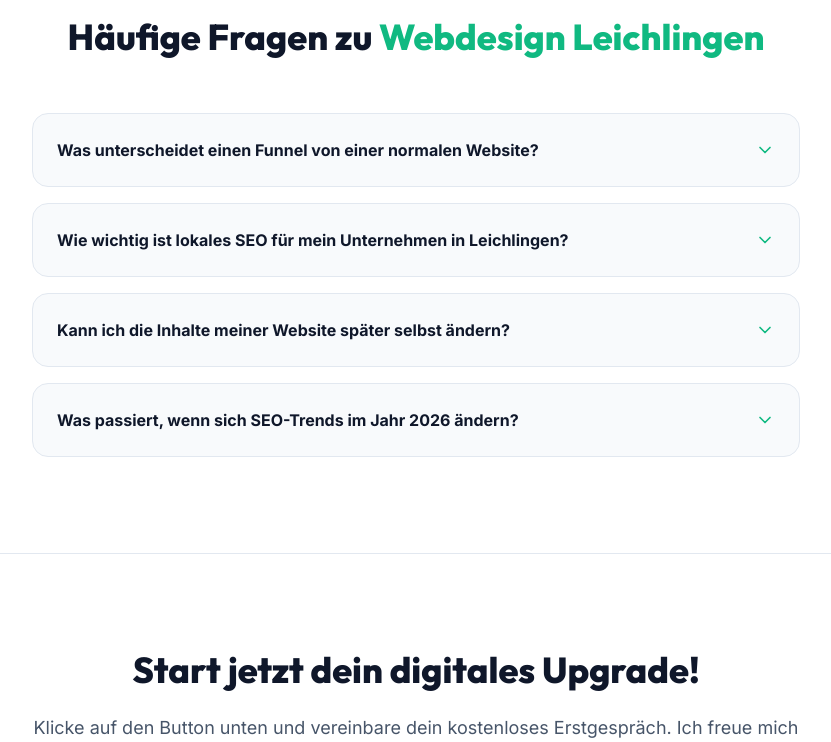
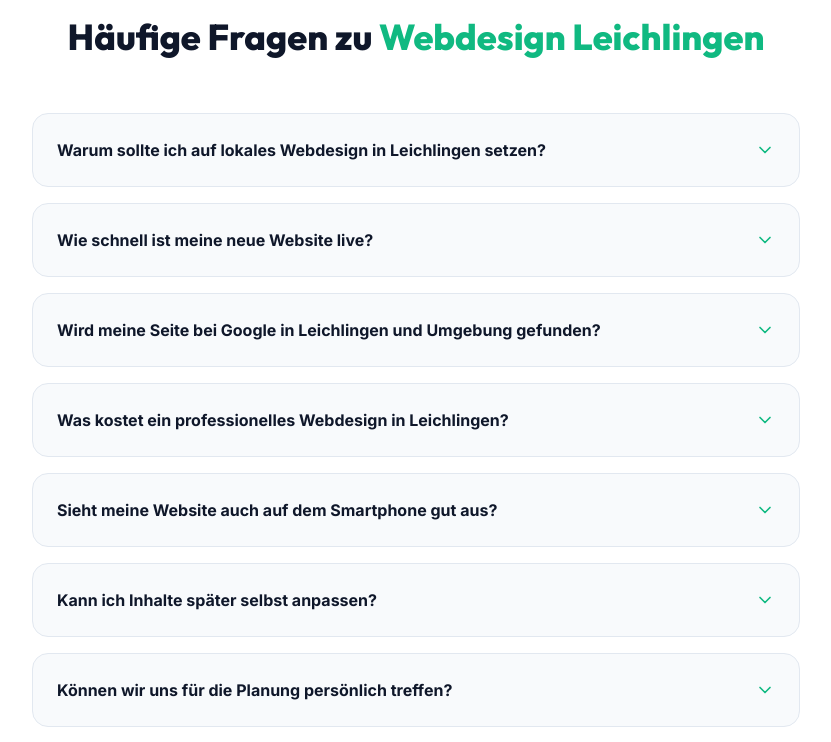
Before and after one commit to timmsug-source/website-linkedin, a Next.js app: page /webdesign/leichlingen in a window 1280 px wide. Shown: the part 8940-9682 px from the top of the page, without its empty margins (224-1055 px from the left). Built offline with nearby package versions, Linux system fonts and the light colour scheme.

Commit message:
content: update FAQ for Leichlingen LP

```diff
--- a/src/app/(marketing)/webdesign/leichlingen/page.tsx
+++ b/src/app/(marketing)/webdesign/leichlingen/page.tsx
@@ -68,20 +68,36 @@ const leichlingenService = {
   ],
   faq: [
     {
-      q: "Was unterscheidet einen Funnel von einer normalen Website?",
-      a: "Eine normale Website ist oft ein reines Informationsarchiv. Ein Funnel hingegen ist ein geführter Prozess, der darauf optimiert ist, den Besucher zu einer bestimmten Handlung zu bewegen. Das erhöht die Conversion-Rate drastisch."
+      q: "Warum sollte ich auf lokales Webdesign in Leichlingen setzen?",
+      a: "Ein Webauftritt „von der Stange“ ignoriert oft die regionalen Gegebenheiten. Wenn wir dein Webdesign in Leichlingen umsetzen, achten wir darauf, dass du genau die Kunden aus der Blütenstadt und dem Umland (wie Witzhelden, Langenfeld oder Solingen) ansprichst. Lokale Nähe schafft Vertrauen – und wir sorgen dafür, dass dieses Vertrauen digital sofort spürbar ist."
     },
     {
-      q: "Wie wichtig ist lokales SEO für mein Unternehmen in Leichlingen?",
-      a: "Extrem wichtig! Wenn jemand nach „Webdesign in Leichlingen“ oder deiner Dienstleistung sucht, entscheidet oft die Platzierung unter den ersten drei Ergebnissen über den Auftrag. Ich sorge dafür, dass du lokal gefunden wirst."
+      q: "Wie schnell ist meine neue Website live?",
+      a: "Qualität braucht ein solides Fundament, aber wir trödeln nicht. In der Regel steht dein neues Webdesign in Leichlingen innerhalb von 4 bis 6 Wochen. Das hängt natürlich vom Umfang ab, aber durch kurze Kommunikationswege kommen wir meist sehr zügig ans Ziel."
     },
     {
-      q: "Kann ich die Inhalte meiner Website später selbst ändern?",
-      a: "Natürlich. Ich baue deine Seite auf einem benutzerfreundlichen System auf, mit dem du Texte und Bilder ganz einfach selbst pflegen kannst, ohne programmieren zu lernen. Eine Einweisung von mir ist immer inklusive."
+      q: "Wird meine Seite bei Google in Leichlingen und Umgebung gefunden?",
+      a: "Ja, das ist der Plan! Jedes Projekt wird von Beginn an für Suchmaschinen optimiert. Wir fokussieren uns darauf, dass du bei Begriffen wie „Handwerker Leichlingen“ oder „Praxis in Leichlingen“ ganz oben auftauchst. Ohne SEO ist Webdesign heute nur die halbe Miete."
     },
     {
-      q: "Was passiert, wenn sich SEO-Trends im Jahr 2026 ändern?",
-      a: "Die digitale Welt ist im stetigen Wandel. Deshalb sind meine Seiten so konzipiert, dass sie flexibel an neue Algorithmen angepasst werden können. Zudem biete ich laufende Betreuung an."
+      q: "Was kostet ein professionelles Webdesign in Leichlingen?",
+      a: "Pauschalpreise sind im Handwerk schwierig – und im Webdesign auch. Ein kleiner Blumenladen in der Innenstadt hat andere Anforderungen als ein Industriebetrieb im Gewerbegebiet. Nach unserem ersten Gespräch erstelle ich dir ein faires Festpreis-Angebot, das exakt zu deinem Budget und deinen Zielen passt."
+    },
+    {
+      q: "Sieht meine Website auch auf dem Smartphone gut aus?",
+      a: "Definitiv. „Mobile First“ ist bei mir Gesetz. Da die meisten Menschen heute von unterwegs in der Leichlinger Innenstadt oder beim Pendeln nach Köln/Düsseldorf suchen, optimieren wir dein Webdesign in Leichlingen perfekt für alle Endgeräte – vom Smartphone bis zum großen Desktop-Monitor."
+    },
+    {
+      q: "Kann ich Inhalte später selbst anpassen?",
+      a: "Klar! Ich baue deine Seite so auf, dass du kein IT-Studium brauchst, um mal einen Text zu ändern oder ein neues Foto hochzuladen. Nach dem Launch gebe ich dir eine kurze Einweisung, damit du die volle Kontrolle über deinen Internetauftritt behältst."
+    },
+    {
+      q: "Können wir uns für die Planung persönlich treffen?",
+      a: "Sehr gerne. Das ist ja der Vorteil an regionalem Webdesign in Leichlingen. Ob auf einen Kaffee in der Stadt oder direkt bei dir im Betrieb – ein persönliches Gespräch hilft oft dabei, die Vision deines Unternehmens noch besser zu verstehen."
+    },
+    {
+      q: "Lohnt sich eine neue Website auch für kleine Betriebe oder Vereine?",
+      a: "Gerade für kleine Unternehmen ist die digitale Sichtbarkeit oft der entscheidende Faktor gegen die große Konkurrenz aus den Nachbarstädten. Ein professionelles Auftreten sorgt dafür, dass du als lokaler Experte wahrgenommen wirst – egal, wie groß dein Team ist."
     }
   ],
   relatedServices: []
```
